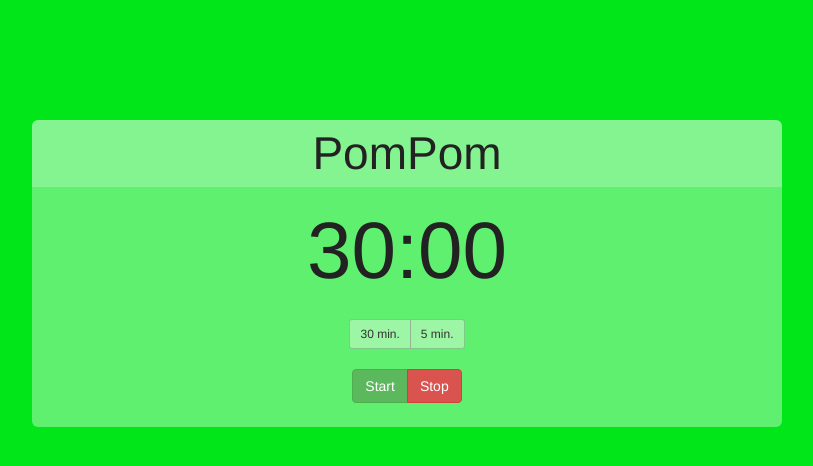
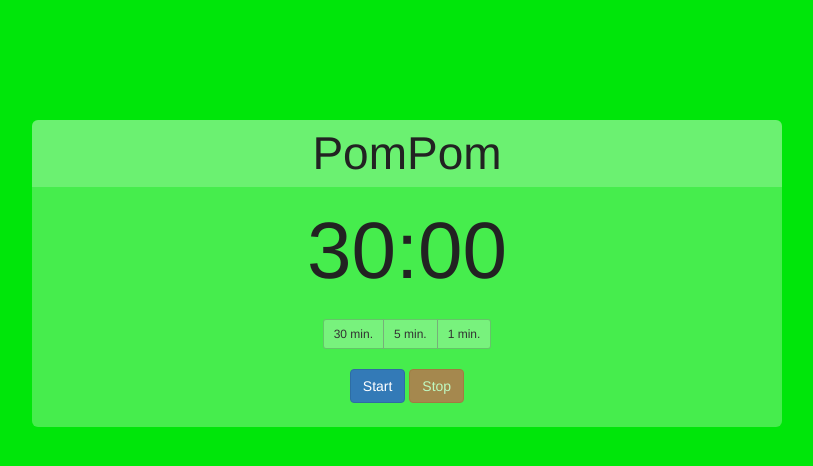
Before and after one commit to gargrave/PomPom, a website: page index.html in a window 1280 px wide. Shown: the whole page, without its empty margins (233-1046 px from the left). Drawn offline with nearby package versions, Linux system fonts and the light colour scheme.

Commit message:
add pause/restart functionality

```diff
--- a/app/css/main.scss
+++ b/app/css/main.scss
@@ -1,5 +1,5 @@
-$trans-white1: rgba(255, 255, 255, .375);
-$trans-white2: rgba(255, 255, 255, .225);
+$trans-white1: rgba(255, 255, 255, .275);
+$trans-white2: rgba(255, 255, 255, .2);
 $trans-gray: rgba(20, 20, 20, .2);
 $gray-text: #222;
 
--- a/app/main.ctrl.js
+++ b/app/main.ctrl.js
@@ -2,8 +2,8 @@ var PomPom;
 (function (PomPom) {
     var INITIAL_R = 0;
     var INITIAL_G = 230;
-    var INITIAL_B = 25;
-    var FINAL_R = 200;
+    var INITIAL_B = 10;
+    var FINAL_R = 190;
     var MainCtrl = (function () {
         function MainCtrl($interval) {
             this.$interval = $interval;
@@ -11,37 +11,42 @@ var PomPom;
             this.g = INITIAL_G;
             this.b = INITIAL_B;
             this.intervalSize = 25;
+            this.remaining = 0;
             this.running = false;
             this.setColor(INITIAL_R, INITIAL_G, INITIAL_B);
+            this.setLength(30);
         }
-        MainCtrl.prototype.start = function (minutes) {
+        MainCtrl.prototype.start = function () {
             var self = this;
             if (!self.running) {
-                self.length = minutes * 60 * 1000;
-                self.r = 0.0;
-                self.g = INITIAL_G;
-                self.startTime = Date.now();
-                self.setColor(INITIAL_R, INITIAL_G, INITIAL_B);
+                self.lastTick = Date.now();
                 self.interval = self.$interval(function () { return self.tick(); }, self.intervalSize);
-                $('#startBtn').prop('disabled', true);
-                $('#stopBtn').prop('disabled', false);
                 self.running = true;
             }
+        };
+        MainCtrl.prototype.onStopClick = function () {
+            var self = this;
+            self.stop();
+        };
+        MainCtrl.prototype.setLength = function (minutes) {
+            var self = this;
+            self.initialTime = minutes * 60 * 1000;
+            self.remaining = self.initialTime;
+            self.updateTimeDisplay();
+            self.updateColor();
         };
         MainCtrl.prototype.stop = function () {
             var self = this;
             if (self.running) {
                 self.$interval.cancel(self.interval);
-                $('#startBtn').prop('disabled', false);
-                $('#stopBtn').prop('disabled', true);
                 self.running = false;
             }
         };
         MainCtrl.prototype.updateTimeDisplay = function () {
             var self = this;
             var min = Math.floor(self.remaining / 1000 / 60).toString();
-            if (min.length < 2) {
-                min = '0' + min;
+            if (min === '0') {
+                min = '';
             }
             var sec = Math.floor(self.remaining / 1000 % 60).toString();
             if (sec.length < 2) {
@@ -51,7 +56,7 @@ var PomPom;
         };
         MainCtrl.prototype.updateColor = function () {
             var self = this;
-            var mult = self.remaining / self.length;
+            var mult = self.remaining / self.initialTime;
             self.r = Math.min(FINAL_R - (FINAL_R * mult), FINAL_R);
             self.g = Math.max(INITIAL_G * mult, 0);
             self.setColor(Math.floor(self.r), Math.floor(self.g), self.b);
@@ -62,7 +67,8 @@ var PomPom;
         };
         MainCtrl.prototype.tick = function () {
             var self = this;
-            self.remaining = self.length - (Date.now() - self.startTime);
+            self.remaining -= (Date.now() - self.lastTick);
+            self.lastTick = Date.now();
             if (self.remaining < self.intervalSize) {
                 self.remaining = 0;
             }
--- a/app/main.ctrl.ts
+++ b/app/main.ctrl.ts
@@ -3,55 +3,60 @@ module PomPom {
 
   const INITIAL_R: number = 0;
   const INITIAL_G: number = 230;
-  const INITIAL_B: number = 25;
-  const FINAL_R: number = 200;
+  const INITIAL_B: number = 10;
+  const FINAL_R: number = 190;
 
   class MainCtrl {
-
-    private length: number;
 
     private r: number;
     private g: number;
     private b: number;
-    private intervalSize: number;
-    private running: boolean;
 
     private interval;
-    private startTime: number;
+    private intervalSize: number;
+
+    private lastTick: number;
+    private initialTime: number;
     private remaining: number;
+    private running: boolean;
 
     constructor(private $interval: ng.IIntervalService) {
       this.r = 0.0;
       this.g = INITIAL_G;
       this.b = INITIAL_B;
       this.intervalSize = 25;
+      this.remaining = 0;
       this.running = false;
       this.setColor(INITIAL_R, INITIAL_G, INITIAL_B);
+      this.setLength(30);
     }
 
-    start(minutes: number): void {
+    start(): void {
       const self = this;
-
       if (!self.running) {
-        self.length = minutes * 60 * 1000;
-        self.r = 0.0;
-        self.g = INITIAL_G;
-        self.startTime = Date.now();
-        self.setColor(INITIAL_R, INITIAL_G, INITIAL_B);
+        self.lastTick = Date.now();
         self.interval = self.$interval(() => self.tick(), self.intervalSize);
-        $('#startBtn').prop('disabled', true);
-        $('#stopBtn').prop('disabled', false);
         self.running = true;
       }
     }
 
-    stop(): void {
+    onStopClick(): void {
       const self = this;
+      self.stop();
+    }
 
+    setLength(minutes: number): void {
+      const self = this;
+      self.initialTime = minutes * 60 * 1000;
+      self.remaining = self.initialTime;
+      self.updateTimeDisplay();
+      self.updateColor();
+    }
+
+    private stop(): void {
+      const self = this;
       if (self.running) {
         self.$interval.cancel(self.interval);
-        $('#startBtn').prop('disabled', false);
-        $('#stopBtn').prop('disabled', true);
         self.running = false;
       }
     }
@@ -59,8 +64,8 @@ module PomPom {
     private updateTimeDisplay(): void {
       const self = this;
       let min: string = Math.floor(self.remaining / 1000 / 60).toString();
-      if (min.length < 2) {
-        min = '0' + min;
+      if (min === '0') {
+        min = '';
       }
       let sec: string = Math.floor(self.remaining / 1000 % 60).toString();
       if (sec.length < 2) {
@@ -71,7 +76,7 @@ module PomPom {
 
     private updateColor(): void {
       const self = this;
-      let mult = self.remaining / self.length;
+      let mult = self.remaining / self.initialTime;
       self.r = Math.min(FINAL_R - (FINAL_R * mult), FINAL_R);
       self.g = Math.max(INITIAL_G * mult, 0);
       self.setColor(Math.floor(self.r), Math.floor(self.g), self.b);
@@ -84,7 +89,8 @@ module PomPom {
 
     private tick(): void {
       const self = this;
-      self.remaining = self.length - (Date.now() - self.startTime);
+      self.remaining -= (Date.now() - self.lastTick);
+      self.lastTick = Date.now();
       if (self.remaining < self.intervalSize) {
         self.remaining = 0;
       }
--- a/index.html
+++ b/index.html
@@ -12,23 +12,32 @@
 
 <div class="container" ng-controller="MainCtrl as ctrl">
   <div class="row">
-    <div class="col-sm-8 col-sm-offset-2 col-xs-12">
+    <div class="col-xs-12 col-sm-10 col-sm-offset-1 col-lg-8 col-lg-offset-2">
+
       <div class="jumbotron text-center main-panel">
         <h2 class="title">PomPom</h2>
         <h1 id="time-display" class="time-display">30:00</h1>
 
         <div class="btn-group btn-group-sm">
-          <button class="btn btn-sm btn-default" ng-click="">30 min.</button>
-          <button class="btn btn-sm btn-default" ng-click="">5 min.</button>
+          <button class="btn btn-sm btn-default" ng-disabled="ctrl.running"
+                  ng-click="ctrl.setLength(30)">30 min.</button>
+          <button class="btn btn-sm btn-default" ng-disabled="ctrl.running"
+                  ng-click="ctrl.setLength(5)">5 min.</button>
+          <button class="btn btn-sm btn-default" ng-disabled="ctrl.running"
+                  ng-click="ctrl.setLength(1)">1 min.</button>
         </div>
         <br>
         <br>
-        <div class="btn-group btn-group">
-          <button class="btn btn-success" ng-click="ctrl.start(30)">Start</button>
-          <button class="btn btn-danger" ng-click="ctrl.stop()">Stop</button>
+        <div class="">
+          <button class="btn btn-primary" ng-click="ctrl.start()"
+                  ng-disabled="ctrl.running">Start
+          </button>
+          <button class="btn btn-danger" ng-click="ctrl.onStopClick()"
+                  ng-disabled="!ctrl.running">Stop
+          </button>
         </div>
+      </div>
 
-      </div>
     </div>
   </div>
 </div>
```
Also changed, not shown: app/css/main.css, 1 other file.
